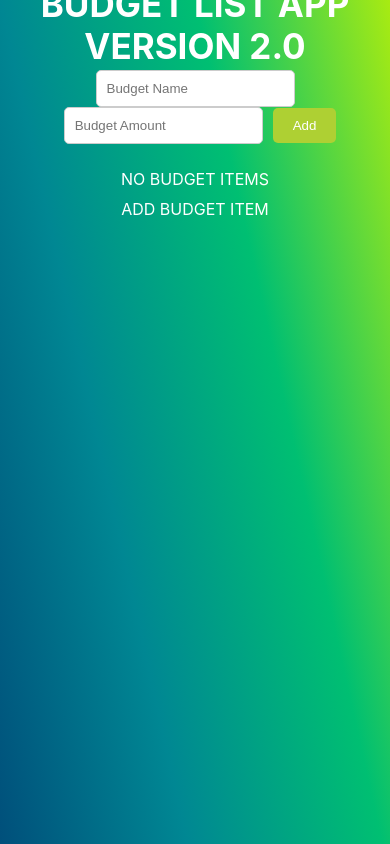
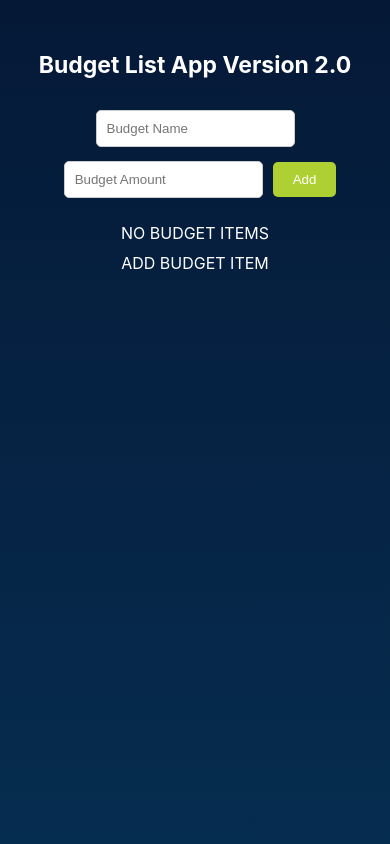
Before and after one commit to 8thrichard/budgetapp, a React (Create React App) app: page / in a window 390 px wide. Shown: the top 844 px of the page. Built offline with nearby package versions, Linux system fonts and the light colour scheme.

Commit message:
Mobile responsiveness added

```diff
--- a/src/App.css
+++ b/src/App.css
@@ -11,15 +11,17 @@
   font-size: calc(10px + 2vmin);
   color: white;
   border-radius: 20px;
+  margin-top: 40px;
 }
 
 .App-header h1 {
   font-size: 35px;
-  text-transform: uppercase;
 }
 
 body {
-  background-image: linear-gradient(to right top, #051937, #004d7a, #008793, #00bf72, #a8eb12);
+  background-image: linear-gradient(to bottom, #051937, #062344, #052e50, #03395d, #00456a);
+  overflow: auto;
+  background-repeat: no-repeat;
 }
 
 
@@ -104,3 +106,45 @@ button:hover {
   color: White;
   margin: 5px 0;
 }
+
+
+/* Mobile Responsiveness */
+
+/* iPhone SE (1st and 2nd generation) and iPhone 5/5s */
+@media screen and (max-width: 523px) {
+  .App-header h1 {
+    font-size: 25px;
+  }
+}
+
+
+@media screen and (max-width: 432px) {
+  .App-header h1 {
+    font-size: 23px;
+  }
+  button {
+    margin-top: 15px;
+  }
+}
+
+
+@media screen and (max-width: 373px) {
+  .App-header h1 {
+    font-size: 22px;
+  }
+  button {
+    margin-top: 15px;
+  }
+
+  input {
+    display: block;
+    margin-top: 10px;
+  }
+
+
+  .delete-button {
+    margin:auto;
+    scale: 0.9;
+  }
+
+}
```
